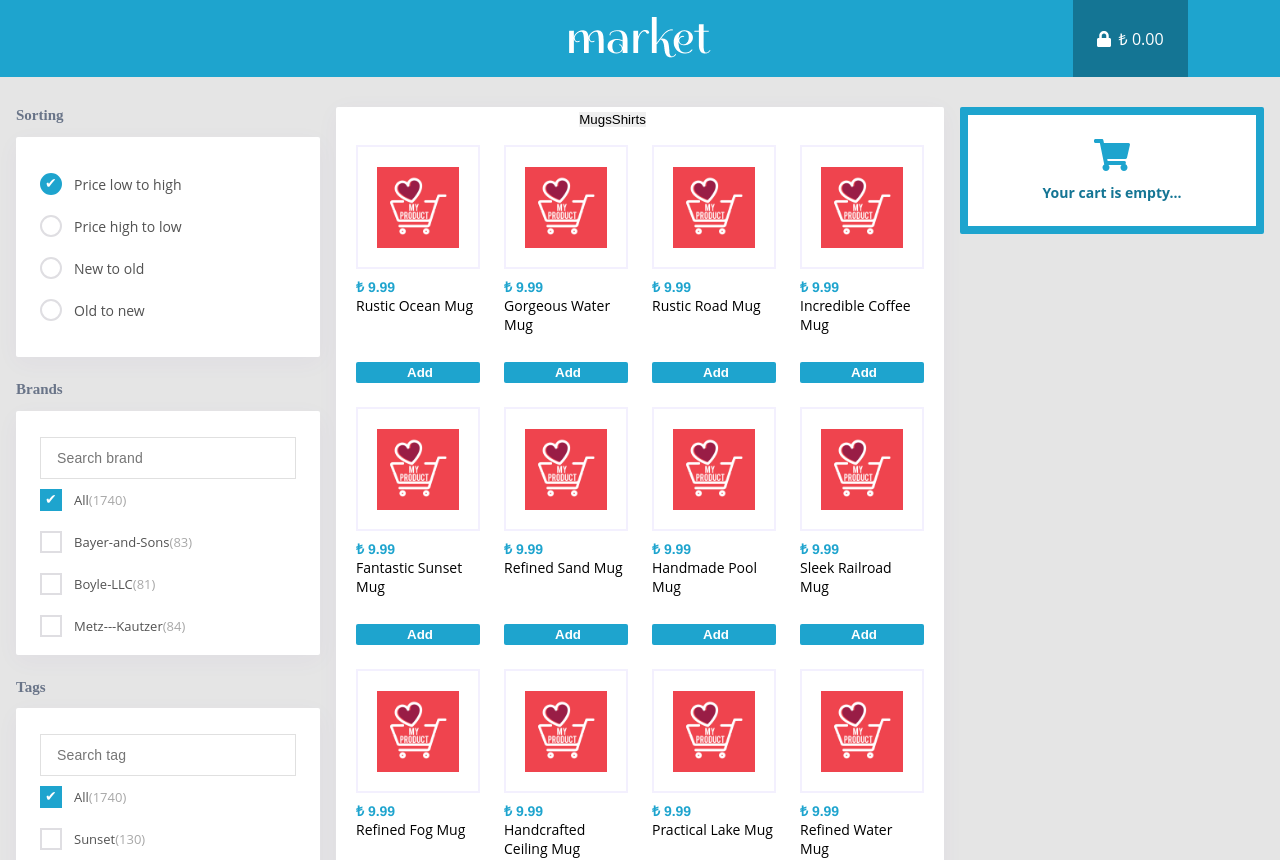
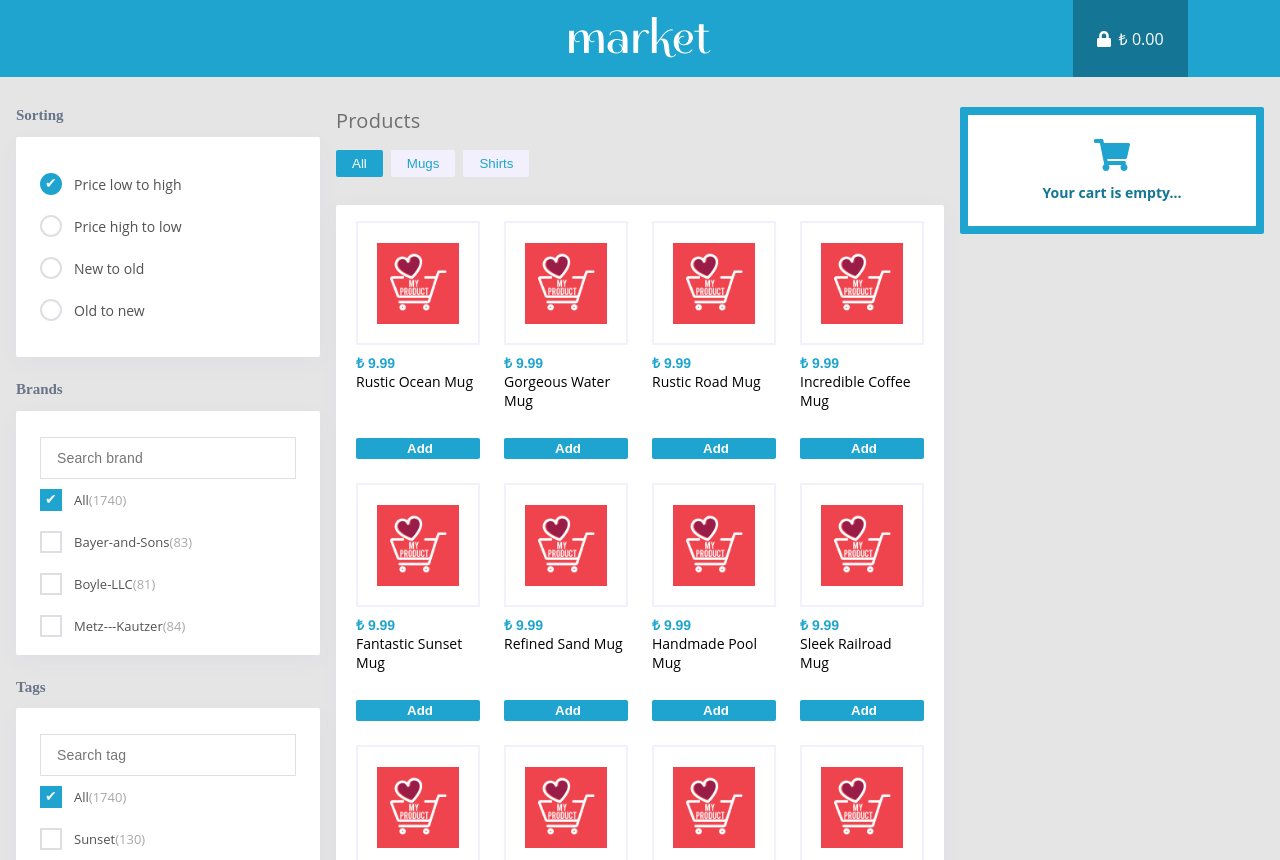
Before and after one commit to olkeoguz/market, a Next.js app: page / in a window 1280 px wide. Shown: the top 860 px of the page. Built offline with nearby package versions, Linux system fonts and the light colour scheme; data requests are answered from the project's data file.

Commit message:
category features implemented

```diff
--- a/components/Backdrop.js
+++ b/components/Backdrop.js
@@ -1,12 +1,8 @@
-import React from 'react'
+import React from 'react';
 import styles from '../styles/Backdrop.module.css';
 
-const Backdrop = ({click}) => {
-    return (
-        <div onClick={click} className={styles.Backdrop}>
-            Backdrop
-        </div>
-    )
-}
+const Backdrop = ({ click }) => {
+  return <div onClick={click} className={styles.Backdrop}></div>;
+};
 
-export default Backdrop
+export default Backdrop;
--- a/components/ProductList.js
+++ b/components/ProductList.js
@@ -2,6 +2,8 @@ import React, { useCallback, useEffect, useState } from 'react';
 import styles from '../styles/ProductList.module.css';
 import SingleProduct from './SingleProduct';
 import Pagination from '../components/Pagination';
+
+import { useRouter } from 'next/router';
 
 import * as productActions from '../store/actions/products';
 
@@ -11,23 +13,25 @@ const ProductList = ({ scrollToTop }) => {
   const [isLoading, setIsLoading] = useState(false);
   const [error, setError] = useState();
   const { products, filteredProducts } = useSelector((state) => state.products);
-  const [type,setType] = useState("mug");
 
   const [currentPage, setCurrentPage] = useState(1);
   const [numPerPage] = useState(16);
 
-
-
   const dispatch = useDispatch();
 
+  const router = useRouter();
+
+  const { category } = router.query;
+
   let availableProducts = [];
-  if(type==="mug") {
-    availableProducts = filteredProducts.filter(p => p.itemType === "mug")
+
+  if (category === 'mug') {
+    availableProducts = filteredProducts.filter((p) => p.itemType === 'mug');
+  } else if (category === 'shirt') {
+    availableProducts = filteredProducts.filter((p) => p.itemType === 'shirt');
+  } else {
+    availableProducts = [...filteredProducts];
   }
-  if(type==="shirt") {
-    availableProducts = filteredProducts.filter(p => p.itemType === "shirt")
-  }
-  const totalNum = availableProducts.length;
 
   const loadProducts = useCallback(async () => {
     setIsLoading(true);
@@ -44,6 +48,8 @@ const ProductList = ({ scrollToTop }) => {
     loadProducts();
   }, [loadProducts]);
 
+  const totalNum = availableProducts.length;
+
   const indexOfLastResult = currentPage * numPerPage;
   const indexOfFirstResult = indexOfLastResult - numPerPage;
   const currentResults = availableProducts.slice(
@@ -59,14 +65,33 @@ const ProductList = ({ scrollToTop }) => {
     scrollToTop.current.scrollIntoView();
   };
 
-  console.log(availableProducts.length);
+  const pickCategory = (category) => {
+    router.push(`?category=${category}`);
+  };
 
   return (
     <>
       <div>
-        <div style={{width: '20%',margin:"0 auto"}}>
-          <button onClick={() => setType("mug")}>Mugs</button>
-          <button onClick={() => setType("shirt")}>Shirts</button>
+        <h2 className={styles.title}>Products</h2>
+        <div className={styles.links}>
+          <button
+            onClick={() => pickCategory('')}
+            className={!router.query.category ? styles.active : ''}
+          >
+            All
+          </button>
+          <button
+            onClick={() => pickCategory('mug')}
+            className={router.query.category == 'mug' ? styles.active : ''}
+          >
+            Mugs
+          </button>
+          <button
+            onClick={() => pickCategory('shirt')}
+            className={router.query.category == 'shirt' ? styles.active : ''}
+          >
+            Shirts
+          </button>
         </div>
         <div className={styles.ProductList}>
           {!!currentResults.length &&
--- a/components/Sorting.js
+++ b/components/Sorting.js
@@ -11,10 +11,6 @@ const Sorting = () => {
   const handleChange = (e) => {
     setOption(e.target.id);
   };
-
-  useEffect(() => {
-    dispatch(productActions.sortProducts(option));
-  }, [option]);
 
   useEffect(() => {
     dispatch(productActions.sortProducts(option));
--- a/store/actions/products.js
+++ b/store/actions/products.js
@@ -7,6 +7,7 @@ import { v4 as uuidv4 } from 'uuid';
 
 export const fetchProducts = (sortingOption) => async (dispatch) => {
   try {
+    // const res = await fetch('https://my-market-db.herokuapp.com/items');
     const res = await fetch('http://localhost:8000/items');
 
     if (!res.ok) {
--- a/styles/Home.module.css
+++ b/styles/Home.module.css
@@ -16,14 +16,6 @@
   flex-direction: column;
   border-radius: 2px;
 }
-.second {
-  background-color: var(--grid-item-bg);
-  box-shadow: 0px 4px 24px rgba(93, 62, 188, 0.04);
-  border-radius: 2px;
-}
-/* .third {
-  background-color: var(--grid-item-bg);
-} */
 
 .mediumScreenFilters {
   display: none;
--- a/styles/ProductList.module.css
+++ b/styles/ProductList.module.css
@@ -3,6 +3,37 @@
   grid-template-columns: repeat(4, 1fr);
   padding: 1rem 1.25rem;
   grid-gap: 24px;
+  background-color: var(--grid-item-bg);
+  box-shadow: 0px 4px 24px rgba(93, 62, 188, 0.04);
+  border-radius: 2px;
+}
+
+.title {
+  color: #6f6f6f;
+  font-size: 20px;
+  font-weight: 400;
+  margin-bottom: 16px;
+  letter-spacing: 0.25px;
+}
+
+.links {
+  display: flex;
+  justify-content: flex-start;
+  align-items: center;
+  margin-bottom: 28px;
+}
+
+.links button {
+  margin-right: 8px;
+  background: #f2f0fd;
+  padding: 6px 16px;
+  border-radius: 2px;
+  color: var(--primary);
+}
+
+.links button.active {
+  background-color: var(--primary);
+  color: white;
 }
 
 @media only screen and (max-width: 768px) {
@@ -14,8 +45,8 @@
 }
 
 @media only screen and (max-width: 512px) {
-    .ProductList {
-      grid-template-columns: repeat(2, 1fr);
-      padding-left: 1.5rem;
-    }
+  .ProductList {
+    grid-template-columns: repeat(2, 1fr);
+    padding-left: 1.5rem;
   }
+}
--- a/styles/globals.css
+++ b/styles/globals.css
@@ -16,6 +16,7 @@ li {
 button {
   border: none;
   cursor: pointer;
+  background-color:inherit;
 }
 
 * {
```
